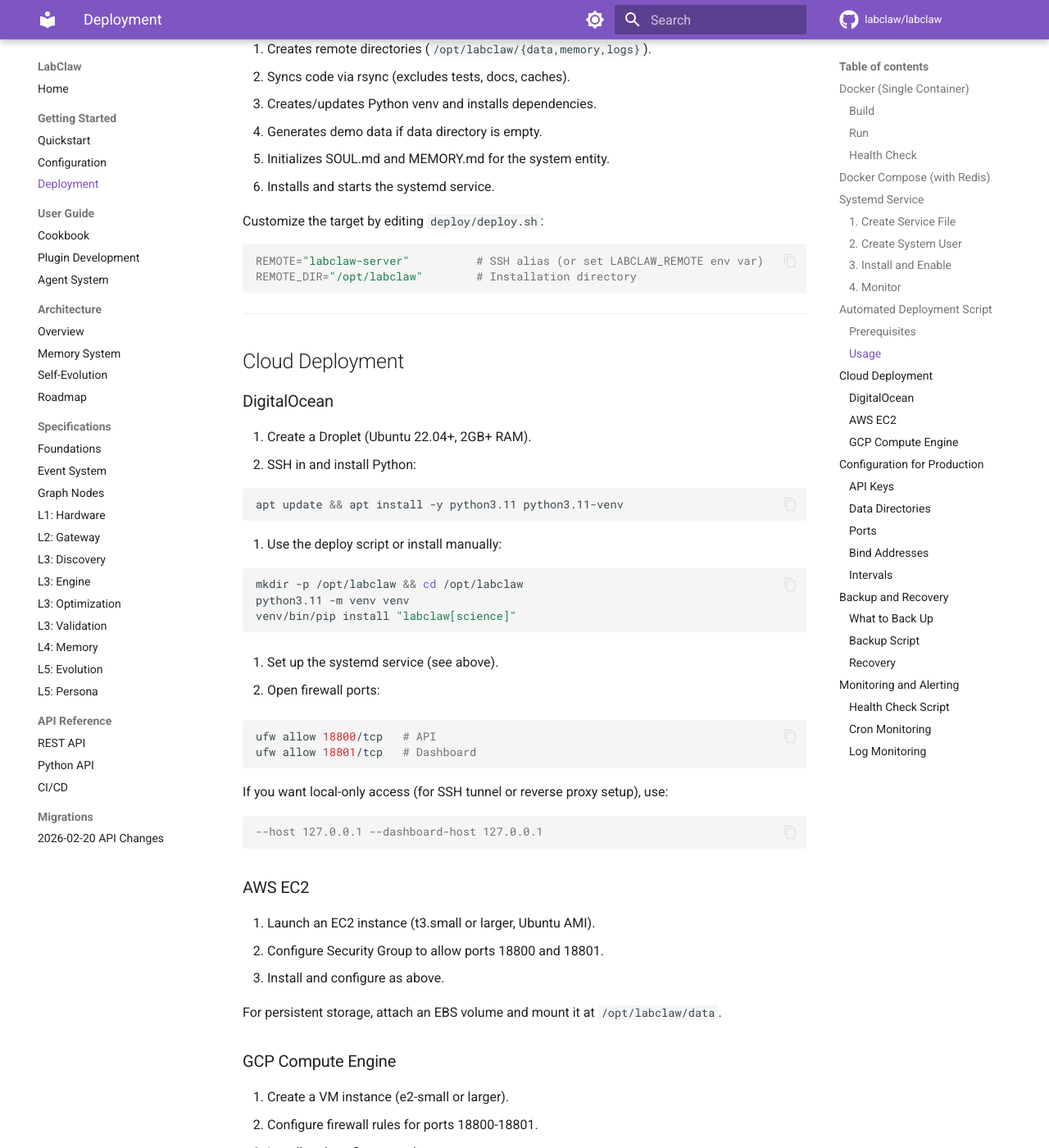
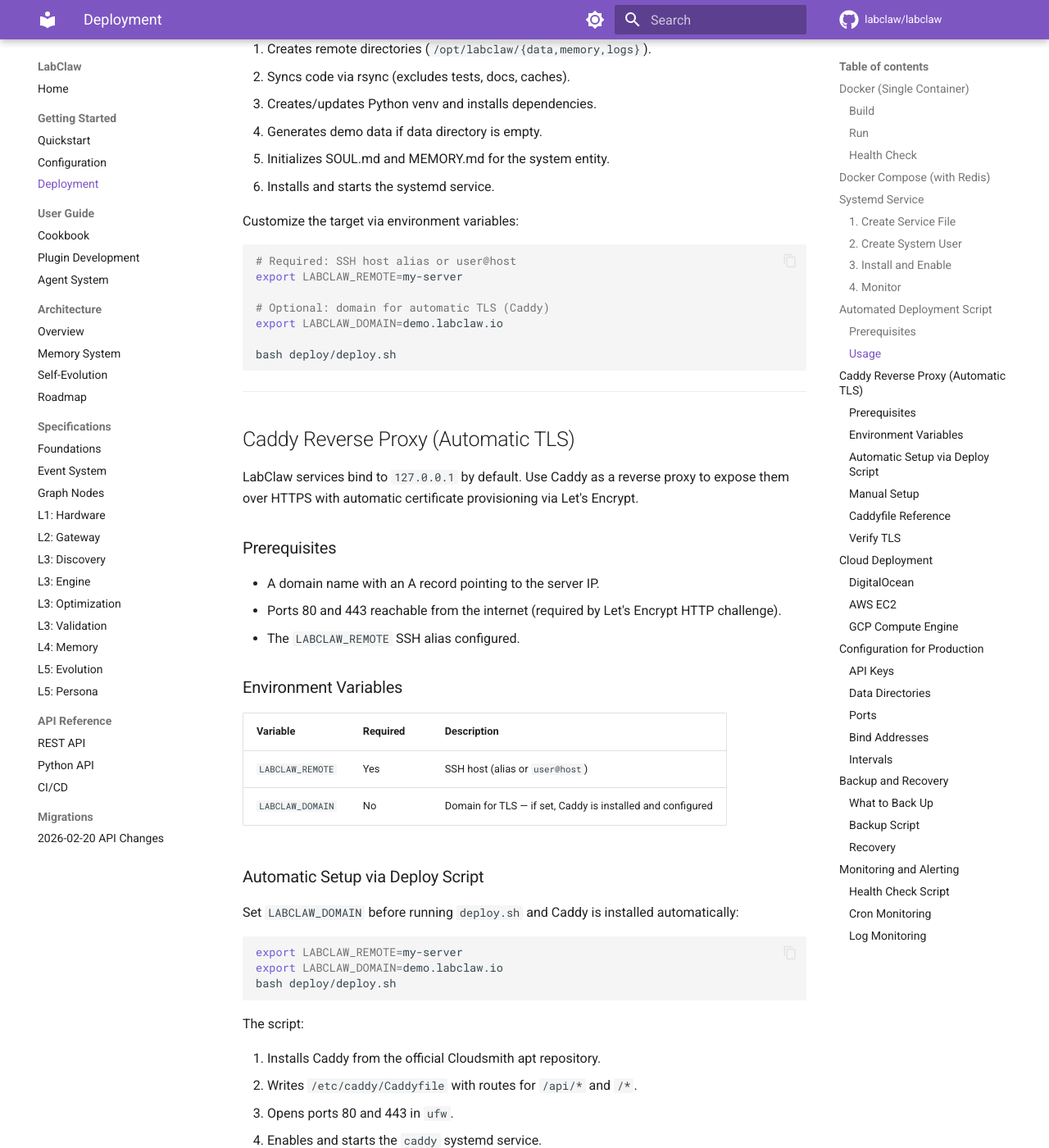
Before and after one commit to labclaw/labclaw, an MkDocs documentation site: the page built from docs/deployment.md, in a window 1280 px wide and 1400 px high, scrolled down 3585 px. Shown: the whole window at 82% size. Built offline with MkDocs 1.6.1 and Material for MkDocs 9.7.7, drawn with Linux system fonts in a browser that asks for light colours; comment, search, counter and statistics services are not loaded; some of the changed text lies outside the part shown.

Commit message:
chore(deploy): add Caddy reverse proxy for demo server
- Add deploy/Caddyfile: routes /api/* to :18800, /* to :18801, sets
  security headers (X-Frame-Options, X-Content-Type-Options,
  Referrer-Policy), removes Server header; TLS via Let's Encrypt
- Update deploy/deploy.sh: require LABCLAW_REMOTE via :? substitution
  (no silent fallback), add optional step 7 that installs Caddy from
  official apt repo, writes Caddyfile, opens ufw ports 80/443, and
  enables the caddy systemd service when LABCLAW_DOMAIN is set
- Update docs/deployment.md: new "Caddy Reverse Proxy" section with
  prerequisites, env vars table, automatic/manual setup steps, routing
  and security-header reference tables, and TLS verification commands

Co-Authored-By: Claude Opus 4.6 <noreply@anthropic.com>

````diff
--- a/docs/deployment.md
+++ b/docs/deployment.md
@@ -181,12 +181,107 @@ The script:
 5. Initializes SOUL.md and MEMORY.md for the system entity.
 6. Installs and starts the systemd service.
 
-Customize the target by editing `deploy/deploy.sh`:
+Customize the target via environment variables:
 
 ```bash
-REMOTE="labclaw-server"          # SSH alias (or set LABCLAW_REMOTE env var)
-REMOTE_DIR="/opt/labclaw"        # Installation directory
+# Required: SSH host alias or user@host
+export LABCLAW_REMOTE=my-server
+
+# Optional: domain for automatic TLS (Caddy)
+export LABCLAW_DOMAIN=demo.labclaw.io
+
+bash deploy/deploy.sh
 ```
+
+---
+
+## Caddy Reverse Proxy (Automatic TLS)
+
+LabClaw services bind to `127.0.0.1` by default. Use Caddy as a reverse proxy to expose
+them over HTTPS with automatic certificate provisioning via Let's Encrypt.
+
+### Prerequisites
+
+- A domain name with an A record pointing to the server IP.
+- Ports 80 and 443 reachable from the internet (required by Let's Encrypt HTTP challenge).
+- The `LABCLAW_REMOTE` SSH alias configured.
+
+### Environment Variables
+
+| Variable | Required | Description |
+|----------|----------|-------------|
+| `LABCLAW_REMOTE` | Yes | SSH host (alias or `user@host`) |
+| `LABCLAW_DOMAIN` | No | Domain for TLS — if set, Caddy is installed and configured |
+
+### Automatic Setup via Deploy Script
+
+Set `LABCLAW_DOMAIN` before running `deploy.sh` and Caddy is installed automatically:
+
+```bash
+export LABCLAW_REMOTE=my-server
+export LABCLAW_DOMAIN=demo.labclaw.io
+bash deploy/deploy.sh
+```
+
+The script:
+
+1. Installs Caddy from the official Cloudsmith apt repository.
+2. Writes `/etc/caddy/Caddyfile` with routes for `/api/*` and `/*`.
+3. Opens ports 80 and 443 in `ufw`.
+4. Enables and starts the `caddy` systemd service.
+
+### Manual Setup
+
+Install Caddy on the server, copy the Caddyfile, and start the service:
+
+```bash
+# Upload and apply the Caddyfile
+scp deploy/Caddyfile my-server:/etc/caddy/Caddyfile
+ssh my-server "systemctl restart caddy"
+```
+
+### Caddyfile Reference
+
+The `deploy/Caddyfile` uses `{$LABCLAW_DOMAIN}` as a placeholder. When deploying
+manually, replace it with your domain or export the variable before starting Caddy:
+
+```bash
+export LABCLAW_DOMAIN=demo.labclaw.io
+caddy run --config /etc/caddy/Caddyfile
+```
+
+Routing rules:
+
+| Path | Upstream | Notes |
+|------|----------|-------|
+| `/api/*` | `localhost:18800` | FastAPI REST API |
+| `/*` | `localhost:18801` | Streamlit dashboard |
+
+Security headers set by Caddy on every response:
+
+| Header | Value |
+|--------|-------|
+| `X-Frame-Options` | `DENY` |
+| `X-Content-Type-Options` | `nosniff` |
+| `Referrer-Policy` | `strict-origin-when-cross-origin` |
+| `Server` | (removed) |
+
+### Verify TLS
+
+After deployment, confirm the certificate is active:
+
+```bash
+curl -I https://demo.labclaw.io/api/health
+# Expect: HTTP/2 200
+```
+
+Check Caddy logs for certificate issuance:
+
+```bash
+ssh my-server "journalctl -u caddy -f"
+```
+
+Caddy renews certificates automatically before expiry — no cron job needed.
 
 ---
 
````
Also changed, not shown: 2 other files.
